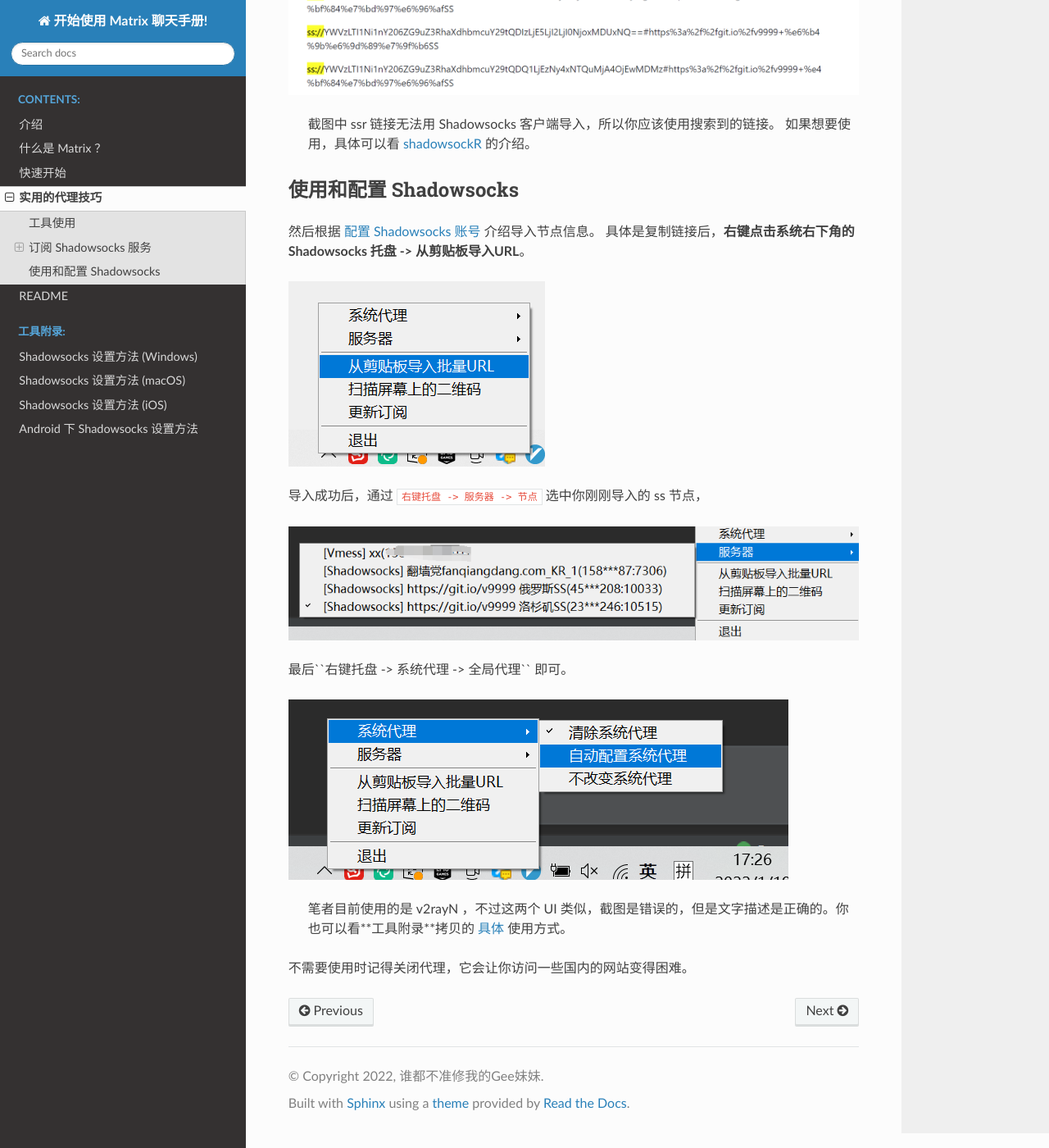
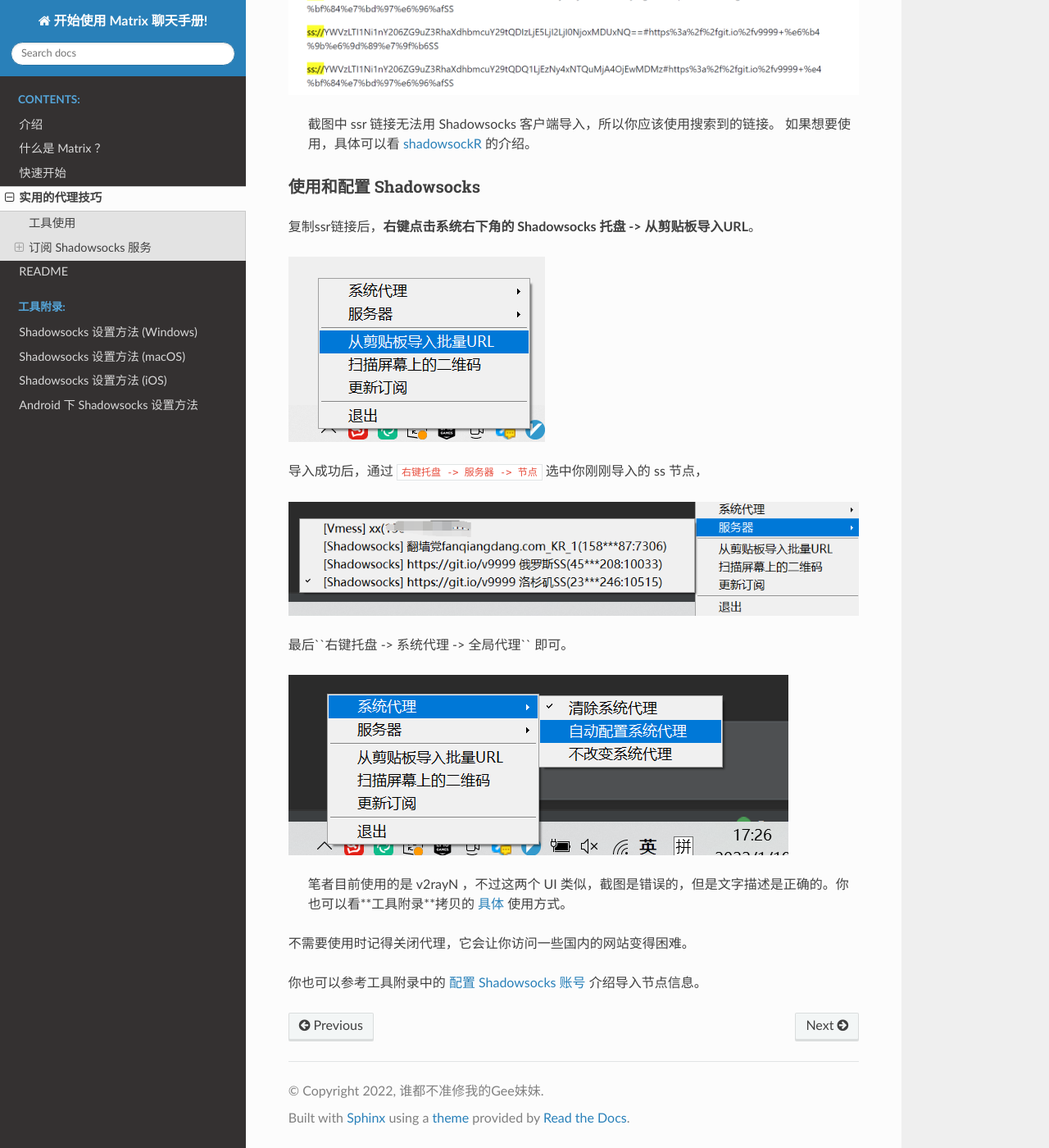
Before and after one commit to unkoe/StartMatrixChatBook, a Sphinx documentation site: the page built from docs/source/ss_proxy.md, in a window 1280 px wide and 1400 px high, scrolled down 2680 px. Shown: the whole window at 82% size. Built offline with Sphinx 7.4.7 and the Read the Docs theme 2.0.0, drawn with Linux system fonts in a browser that asks for light colours.

Commit message:
fix all error

```diff
--- a/docs/source/ss_proxy.md
+++ b/docs/source/ss_proxy.md
@@ -66,10 +66,9 @@
 > 截图中 ssr 链接无法用 Shadowsocks 客户端导入，所以你应该使用搜索到的链接。
 > 如果想要使用，具体可以看 [shadowsockR](https://github.com/selierlin/Share-SSR-V2ray#shadowsockR-%E4%BD%BF%E7%94%A8%E6%95%99%E7%A8%8B) 的介绍。
 
-### 使用和配置 Shadowsocks
+#### 使用和配置 Shadowsocks
 
-然后根据 [配置 Shadowsocks 账号](ss/2-windows-setup-guide-cn.html#id17) 介绍导入节点信息。
-具体是复制链接后，**右键点击系统右下角的 Shadowsocks 托盘 -> 从剪贴板导入URL**。
+复制ssr链接后，**右键点击系统右下角的 Shadowsocks 托盘 -> 从剪贴板导入URL**。
 
 ![导入ss节点链接](_static/import_ss_url.png)
 
@@ -83,6 +82,8 @@
 ![全局代理](_static/sys_proxy.png)
 
 > 笔者目前使用的是 v2rayN ，不过这两个 UI 类似，截图是错误的，但是文字描述是正确的。你也可以看**工具附录**拷贝的
-> [具体](ss/2-windows-setup-guide-cn.html#id21) 使用方式。
+> [具体](ss/2-windows-setup-guide-cn.html) 使用方式。
 
 不需要使用时记得关闭代理，它会让你访问一些国内的网站变得困难。
+
+你也可以参考工具附录中的 [配置 Shadowsocks 账号](ss/2-windows-setup-guide-cn.html) 介绍导入节点信息。
```
Also changed, not shown: 5 other files.
